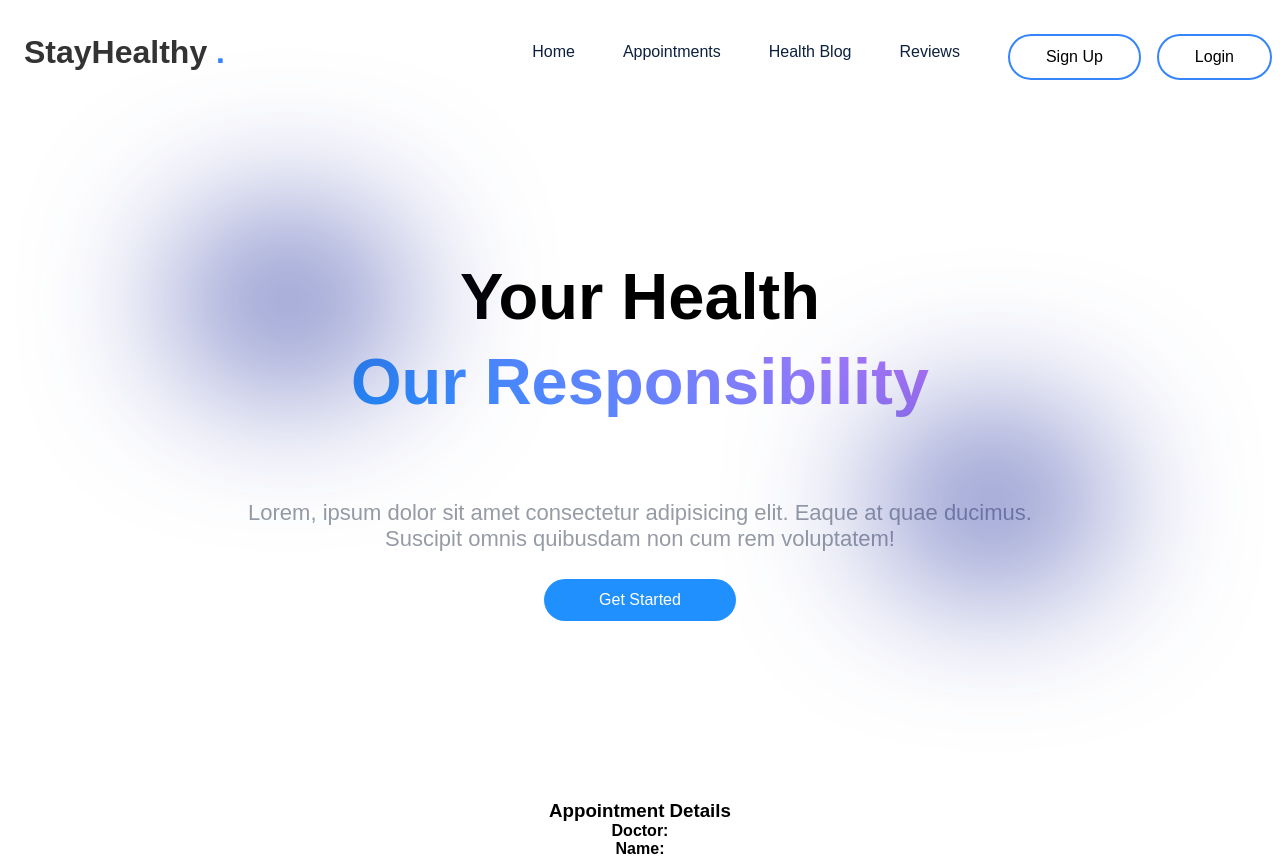
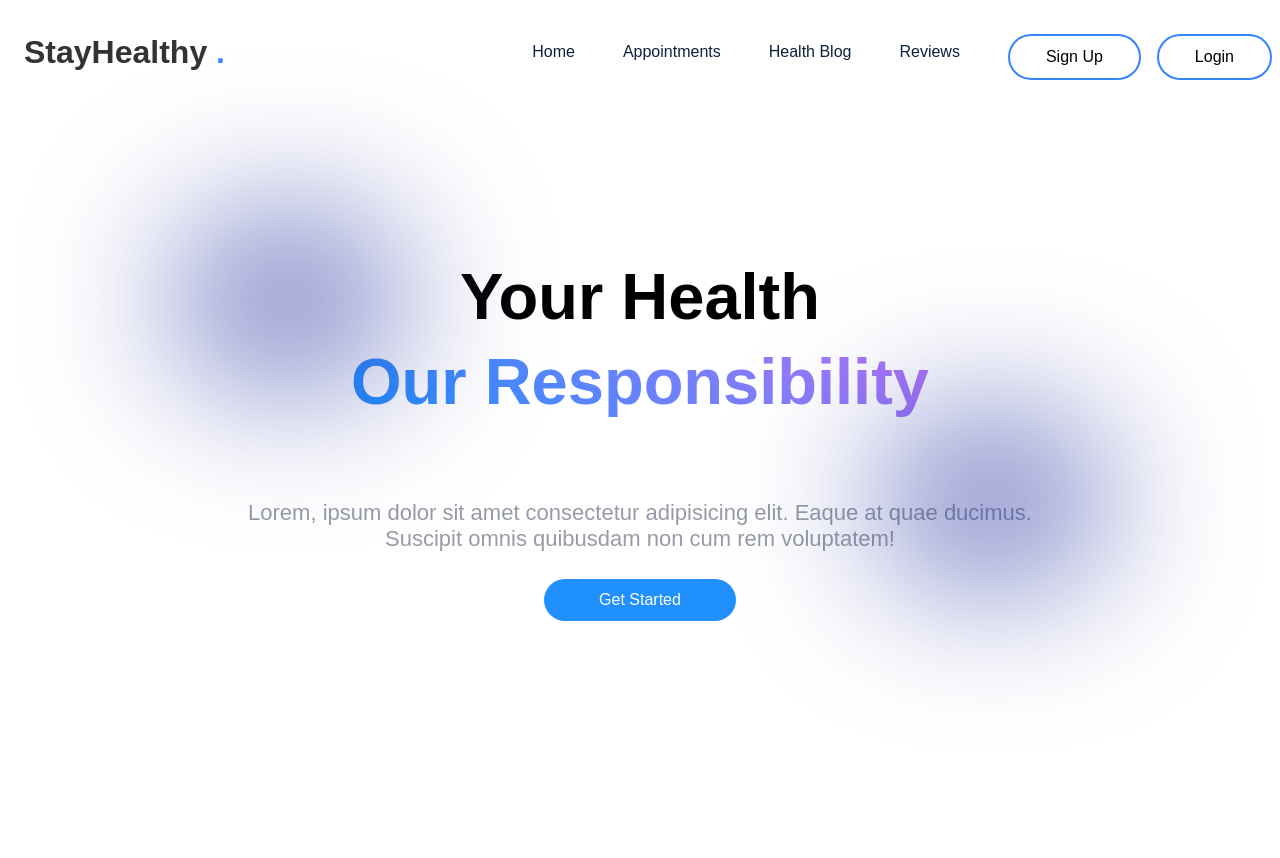
Before and after one commit to AlexBogd1/capstone-med, a React (Create React App) app: page / in a window 1280 px wide. After the commit the page ends 800 px from the top, so only its background shows below. Built offline with nearby package versions, Linux system fonts and the light colour scheme.

Commit message:
add checking

```diff
--- a/src/App.js
+++ b/src/App.js
@@ -17,7 +17,6 @@ function App() {
     <div className="App">
      <BrowserRouter>
      <Notification>
-     <Navbar />
        <Routes>
        <Route path="/" element={<LandingPage/>}/>
        <Route path="/signup" element={<SignUp />}/>
--- a/src/Components/Notification/Notification.js
+++ b/src/Components/Notification/Notification.js
@@ -26,9 +26,9 @@ const Notification = ({ children }) => {
   }, []);
   return (
     <div>
-      <Navbar ></Navbar>
+      <Navbar />
       {children}
-      {true && (
+      {appointmentData && isLoggedIn && (
         <>
           <div className="appointment-card">
             <div className="appointment-card__content">
```
